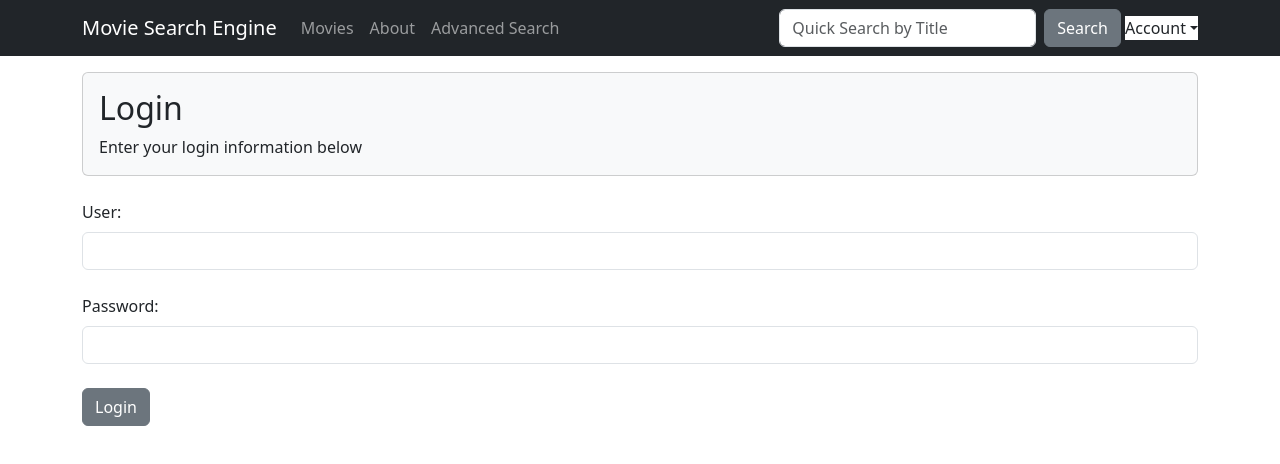
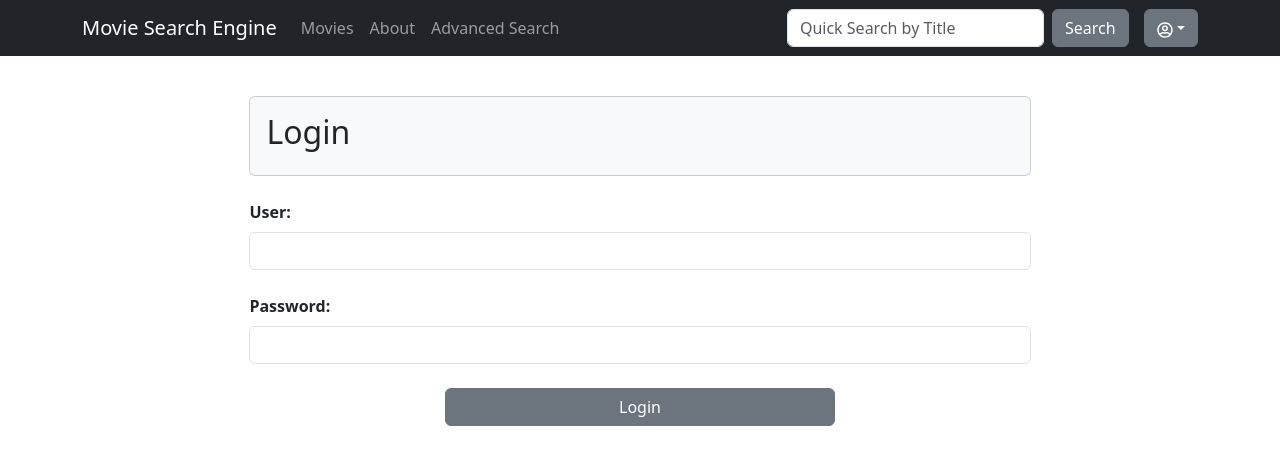
Before and after one commit to SongJoo1993/FlickScout, a Next.js app in the folder my-app/: page /login in a window 1280 px wide. Shown: the top 464 px of the page. Built offline with nearby package versions, Linux system fonts and the light colour scheme.

Commit message:
Navigation bar user icon added!

```diff
--- a/my-app/components/MainNav.js
+++ b/my-app/components/MainNav.js
@@ -1,4 +1,4 @@
-import { Container, Nav, Navbar, Form, NavDropdown, Glyphicon } from "react-bootstrap"
+import { Container, Nav, Navbar, Form, NavDropdown, Dropdown } from "react-bootstrap"
 import Button from "react-bootstrap/Button"
 import Link from "next/link"
 import { useState } from "react";
@@ -6,6 +6,7 @@ import { useForm } from "react-hook-form";
 import { useRouter } from 'next/router';
 import { useAtom } from 'jotai';
 import { searchHistoryAtom } from '@/store';
+import {FaRegUserCircle} from 'react-icons/fa';
 
 export default function MainNav() {
     const router = useRouter();
@@ -43,8 +44,6 @@ export default function MainNav() {
       setIsExpanded(false);
     };
 
-    const navDropdownTitle = (<Glyphicon glyph="star"> Dropdown </Glyphicon>);
-
     return (
         <>
         <Navbar className="navbar-dark bg-dark fixed-top" expand='lg' expanded={isExpanded}>
@@ -68,14 +67,20 @@ export default function MainNav() {
                     <Button variant="secondary" type="submit">Search</Button>
                 </Form>
                 &nbsp;
-                <NavDropdown title="Account" style={{background: "white"}}>
-                    <Link href="/login" passHref legacyBehavior>
-                        <NavDropdown.Item>Sign in</NavDropdown.Item>
-                    </Link>
-                    <Link href="/signup" passHref legacyBehavior>
-                        <NavDropdown.Item>Sign up
-                    </NavDropdown.Item></Link>
-                </NavDropdown>
+                {/* Add Icon inside title in the below tag */}
+                <Dropdown style={{marginLeft: "0.7rem"}}>
+                    <Dropdown.Toggle variant="secondary" id="dropdown-basic">
+                        <FaRegUserCircle />
+                    </Dropdown.Toggle>
+                    <Dropdown.Menu>
+                        <Link href="/login" passHref legacyBehavior>
+                            <Dropdown.Item>Sign in</Dropdown.Item>
+                        </Link>
+                        <Link href="/signup" passHref legacyBehavior>
+                            <Dropdown.Item>Sign up</Dropdown.Item>
+                        </Link>
+                    </Dropdown.Menu>
+                </Dropdown>
                 {/* Appear Below when logged in successfully
                 <Nav>
                   <NavDropdown title="User Name" id="basic-nav-dropdown">
--- a/my-app/package.json
+++ b/my-app/package.json
@@ -20,6 +20,7 @@
     "react-bootstrap": "^2.7.4",
     "react-dom": "18.2.0",
     "react-hook-form": "^7.44.3",
+    "react-icons": "^4.10.1",
     "swr": "^2.1.5"
   }
 }
--- a/my-app/pages/login.js
+++ b/my-app/pages/login.js
@@ -29,17 +29,17 @@ export default function Login(props) {
     }
 
     return (
-    <>
+    <div style={{ maxWidth: "70%", margin: "0 auto"}}>
+        <br/>
         <Card bg="light">
             <Card.Body>
             <h2>Login</h2>
-            Enter your login information below
             </Card.Body>
         </Card>
         <br />
         <Form onSubmit={handleSubmit(submitLogin)}>
             <Form.Group >
-                <Form.Label>User:</Form.Label>
+                <strong><Form.Label>User:</Form.Label></strong>
                 <Form.Control
                     {...register("userName")}
                     type="text"
@@ -51,7 +51,7 @@ export default function Login(props) {
             </Form.Group>
             <br />
             <Form.Group>
-                <Form.Label>Password:</Form.Label>
+                <strong><Form.Label>Password:</Form.Label></strong>
                 <Form.Control
                     {...register("password")}
                     type="password"
@@ -68,8 +68,16 @@ export default function Login(props) {
             </Alert>
             </>}
             <br />
-            <Button variant="secondary" className="pull-right" type="submit">Login</Button>
+            <div style={{textAlign: "center"}}>
+                <Button
+                variant="secondary"
+                className="pull-right"
+                type="submit"
+                style={{width: "50%"}}>
+                    Login
+                </Button>
+            </div>
         </Form>
-    </>
+    </div>
     );
 }
```
Also changed, not shown: 1 other file (tests, documents, lock files or other folders).
